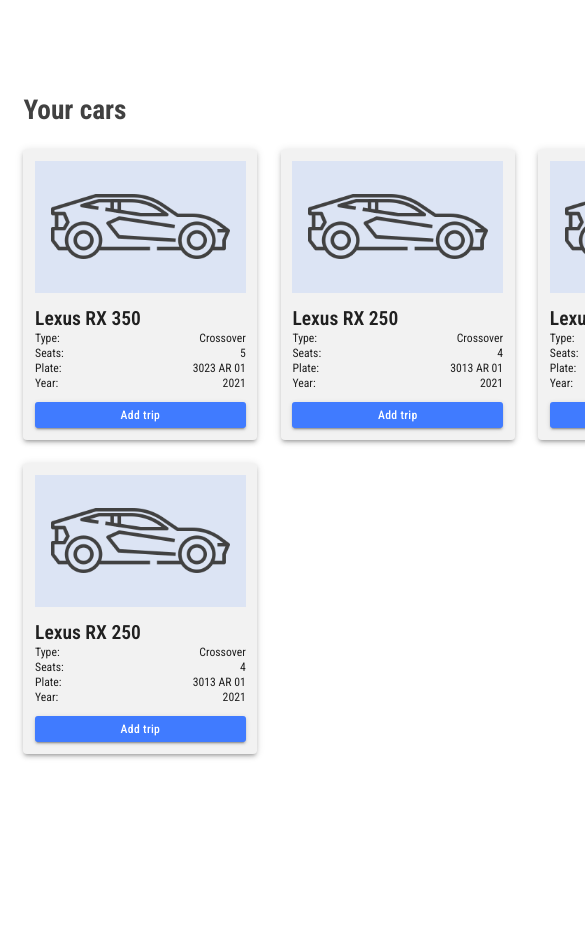
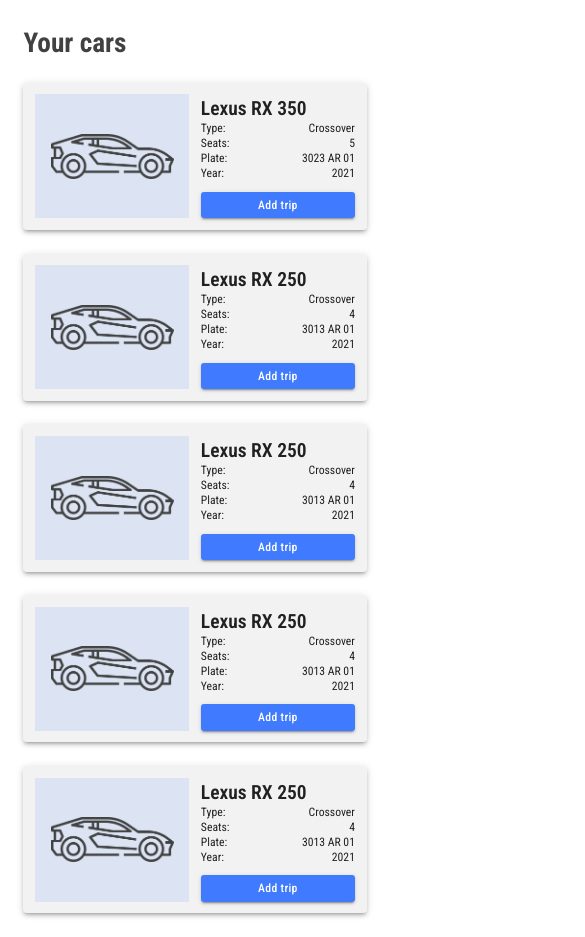
Before and after one commit to AnushervonKhidirov/izzi-ride-trips, a Next.js app: page /cars in a window 390 px wide. Shown: the top 937 px of the page, 585 px wide, since content can reach past the window. Before the commit the page ends 844 px from the top, so only its background shows below. Built offline with nearby package versions, Linux system fonts and the light colour scheme.

Commit message:
card styles updated

```diff
--- a/src/component/car-card/car-card.module.css
+++ b/src/component/car-card/car-card.module.css
@@ -1,15 +1,11 @@
 .car_card {
     display: grid;
-    width: 30rem;
     grid-auto-rows: max-content;
-    grid-template-areas: 'image' 'about' 'btn';
     gap: 1.5rem;
 }
 
 .image {
     width: 100%;
-    height: auto;
-    aspect-ratio: 2/1.25;
     grid-area: image;
     background-color: var(--light);
     object-fit: contain;
@@ -30,3 +26,25 @@
     grid-auto-flow: column;
     justify-content: space-between;
 }
+
+@media screen and (min-width: 426px) {
+    .car_card {
+        grid-template-areas: 'image' 'about' 'btn';
+    }
+
+    .image {
+        height: auto;
+        aspect-ratio: 2/1.25;
+    }
+}
+
+@media screen and (max-width: 425px) {
+    .car_card {
+        grid-template-areas: 'image about' 'image btn';
+        grid-template-columns: 1fr 1fr;
+    }
+
+    .image {
+        height: 100%;
+    }
+}
--- a/src/component/car-list/car-list.module.css
+++ b/src/component/car-list/car-list.module.css
@@ -4,6 +4,29 @@
 
 .car_list {
     display: grid;
-    grid-template-columns: repeat(4, max-content);
     gap: 3rem;
 }
+
+@media screen and (min-width: 1440px) {
+    .car_list {
+        grid-template-columns: repeat(5, 1fr);
+    }
+}
+
+@media screen and (min-width: 1201px) and (max-width: 1440px) {
+    .car_list {
+        grid-template-columns: repeat(4, 1fr);
+    }
+}
+
+@media screen and (min-width: 426px) and (max-width: 1200px) {
+    .car_list {
+        grid-template-columns: repeat(3, 1fr);
+    }
+}
+
+@media screen and (max-width: 425px) {
+    .car_list {
+        grid-template-columns: 1fr;
+    }
+}
```
